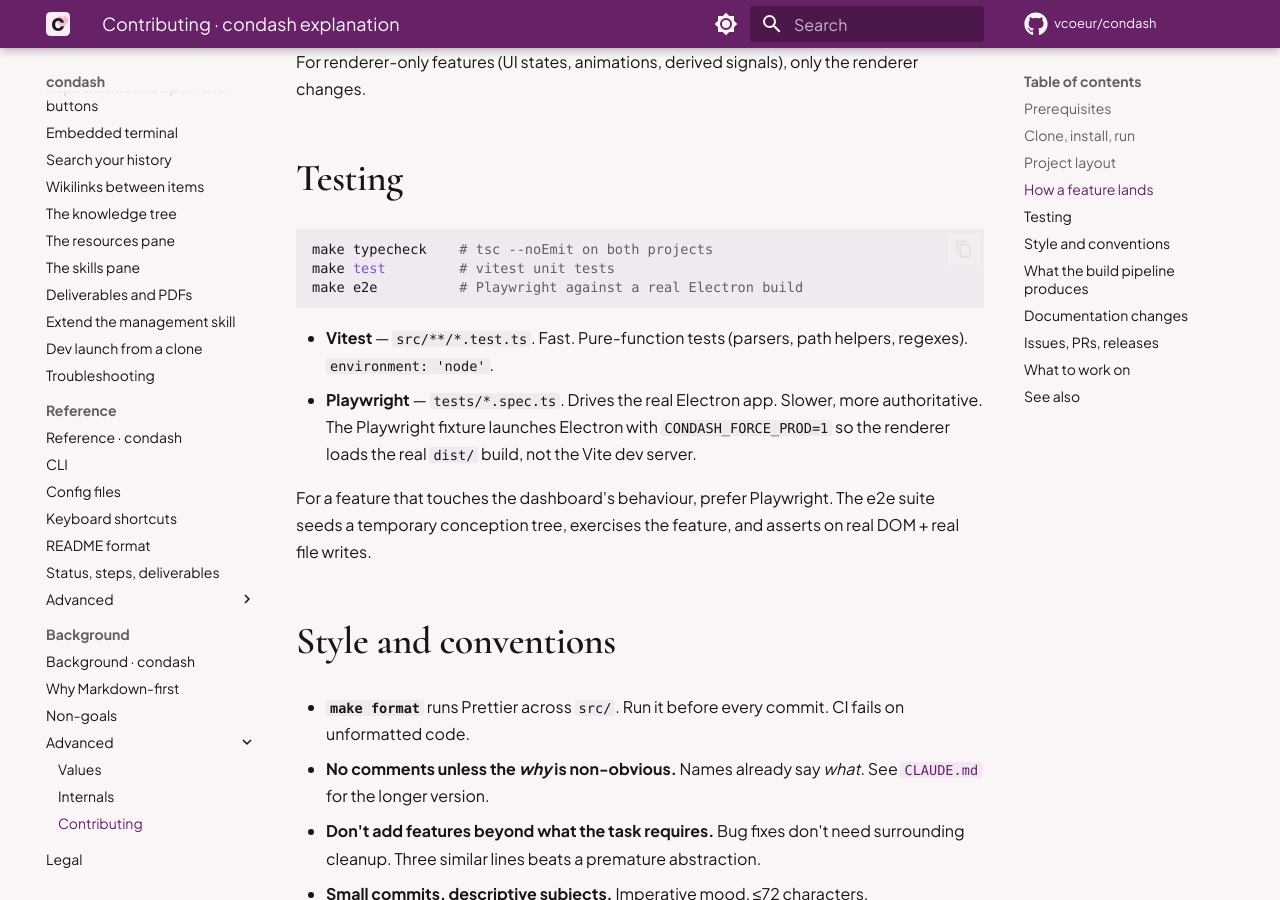
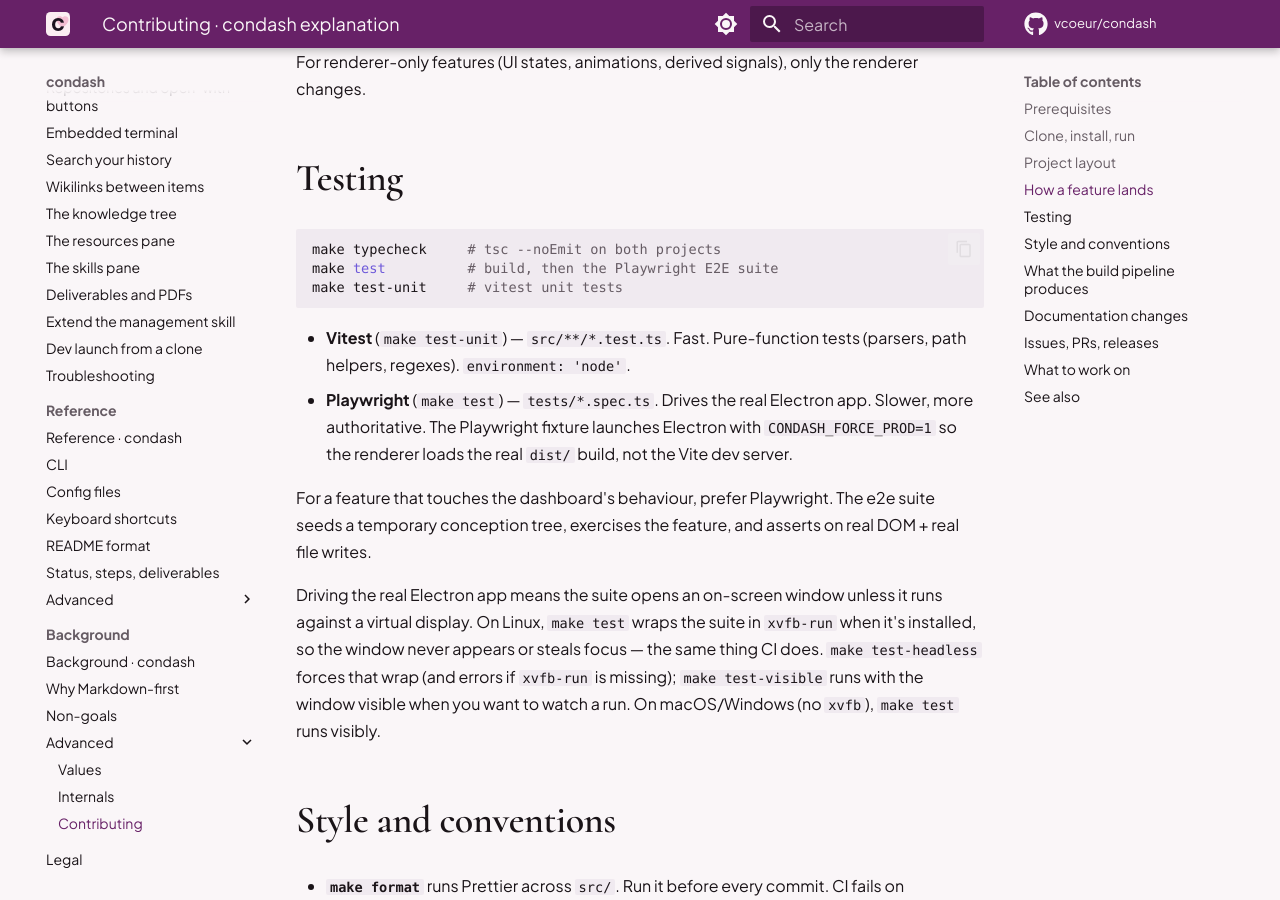
Before and after one commit to vcoeur/condash, an MkDocs documentation site: the page built from docs/explanation/contributing.md, in a window 1280 px wide and 900 px high, scrolled down 2311 px. Built offline with MkDocs 1.6.1 and Material for MkDocs 9.7.7, drawn with Linux system fonts in a browser that asks for light colours; comment, search, counter and statistics services are not loaded.

Commit message:
Bump 3.19.2: run local Playwright suite headless via xvfb-run
make test now prefers xvfb-run when it's installed (mirrors CI) so the Electron window no longer opens on the dev display or steals focus during a local run; it falls back to a visible run where xvfb-run is absent (macOS/Windows). Add test-headless (forces xvfb, errors if missing) and test-visible (forces the window). Fix the stale Testing block in contributing.md (it mapped `make test` to vitest and referenced a nonexistent `make e2e`) and document the headless default; add the test targets to the CLAUDE.md command table.

````diff
--- a/docs/explanation/contributing.md
+++ b/docs/explanation/contributing.md
@@ -80,15 +80,17 @@ For renderer-only features (UI states, animations, derived signals), only the re
 ## Testing
 
 ```bash
-make typecheck    # tsc --noEmit on both projects
-make test         # vitest unit tests
-make e2e          # Playwright against a real Electron build
+make typecheck     # tsc --noEmit on both projects
+make test          # build, then the Playwright E2E suite
+make test-unit     # vitest unit tests
 ```
 
-- **Vitest** — `src/**/*.test.ts`. Fast. Pure-function tests (parsers, path helpers, regexes). `environment: 'node'`.
-- **Playwright** — `tests/*.spec.ts`. Drives the real Electron app. Slower, more authoritative. The Playwright fixture launches Electron with `CONDASH_FORCE_PROD=1` so the renderer loads the real `dist/` build, not the Vite dev server.
+- **Vitest** (`make test-unit`) — `src/**/*.test.ts`. Fast. Pure-function tests (parsers, path helpers, regexes). `environment: 'node'`.
+- **Playwright** (`make test`) — `tests/*.spec.ts`. Drives the real Electron app. Slower, more authoritative. The Playwright fixture launches Electron with `CONDASH_FORCE_PROD=1` so the renderer loads the real `dist/` build, not the Vite dev server.
 
 For a feature that touches the dashboard's behaviour, prefer Playwright. The e2e suite seeds a temporary conception tree, exercises the feature, and asserts on real DOM + real file writes.
+
+Driving the real Electron app means the suite opens an on-screen window unless it runs against a virtual display. On Linux, `make test` wraps the suite in `xvfb-run` when it's installed, so the window never appears or steals focus — the same thing CI does. `make test-headless` forces that wrap (and errors if `xvfb-run` is missing); `make test-visible` runs with the window visible when you want to watch a run. On macOS/Windows (no `xvfb`), `make test` runs visibly.
 
 ## Style and conventions
 
--- a/package.json
+++ b/package.json
@@ -1,6 +1,6 @@
 {
   "name": "condash",
-  "version": "3.19.1",
+  "version": "3.19.2",
   "description": "Markdown project dashboard for the conception tree (Electron build)",
   "private": true,
   "main": "dist-electron/main/index.js",
````
Also changed, not shown: CLAUDE.md (+4 -0 lines), 2 other files.
